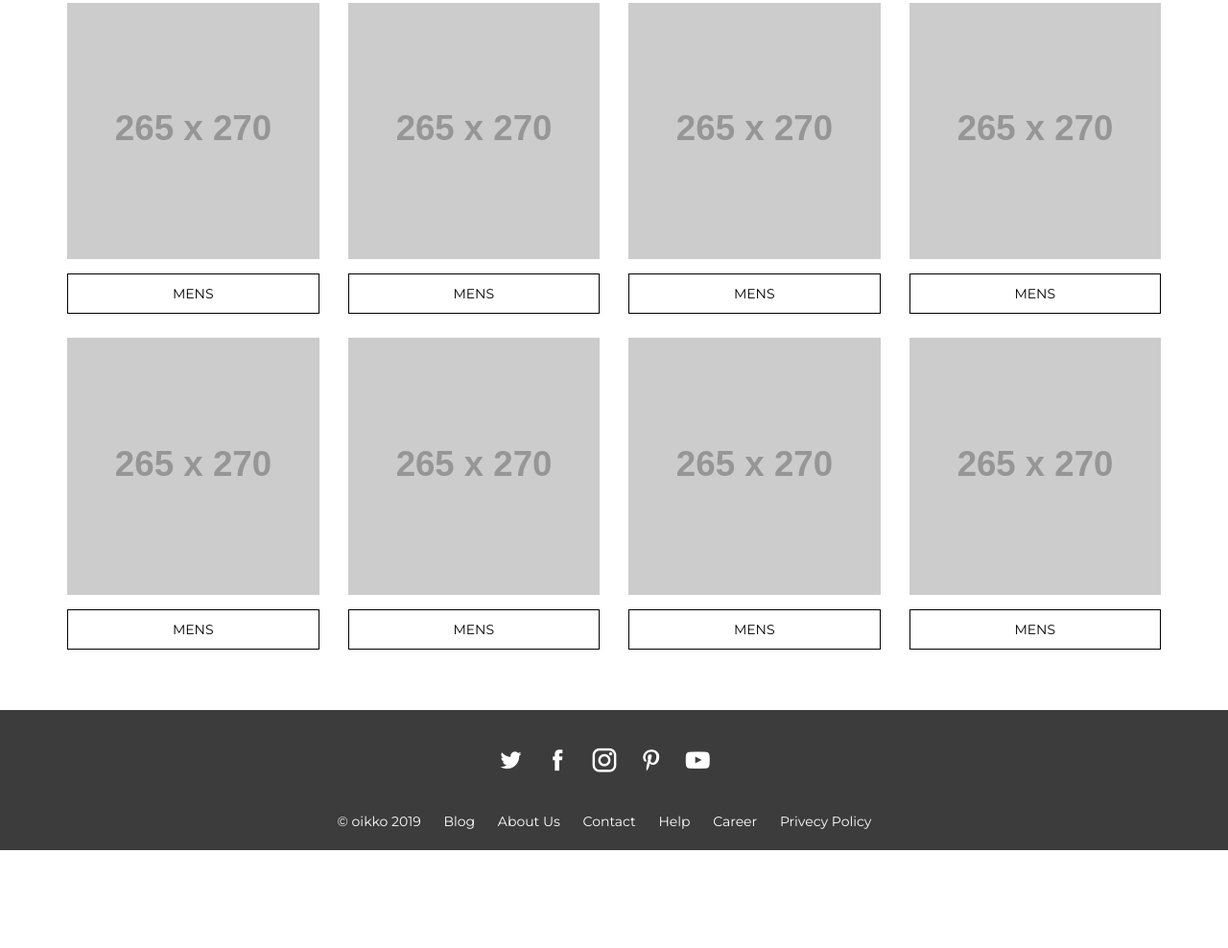
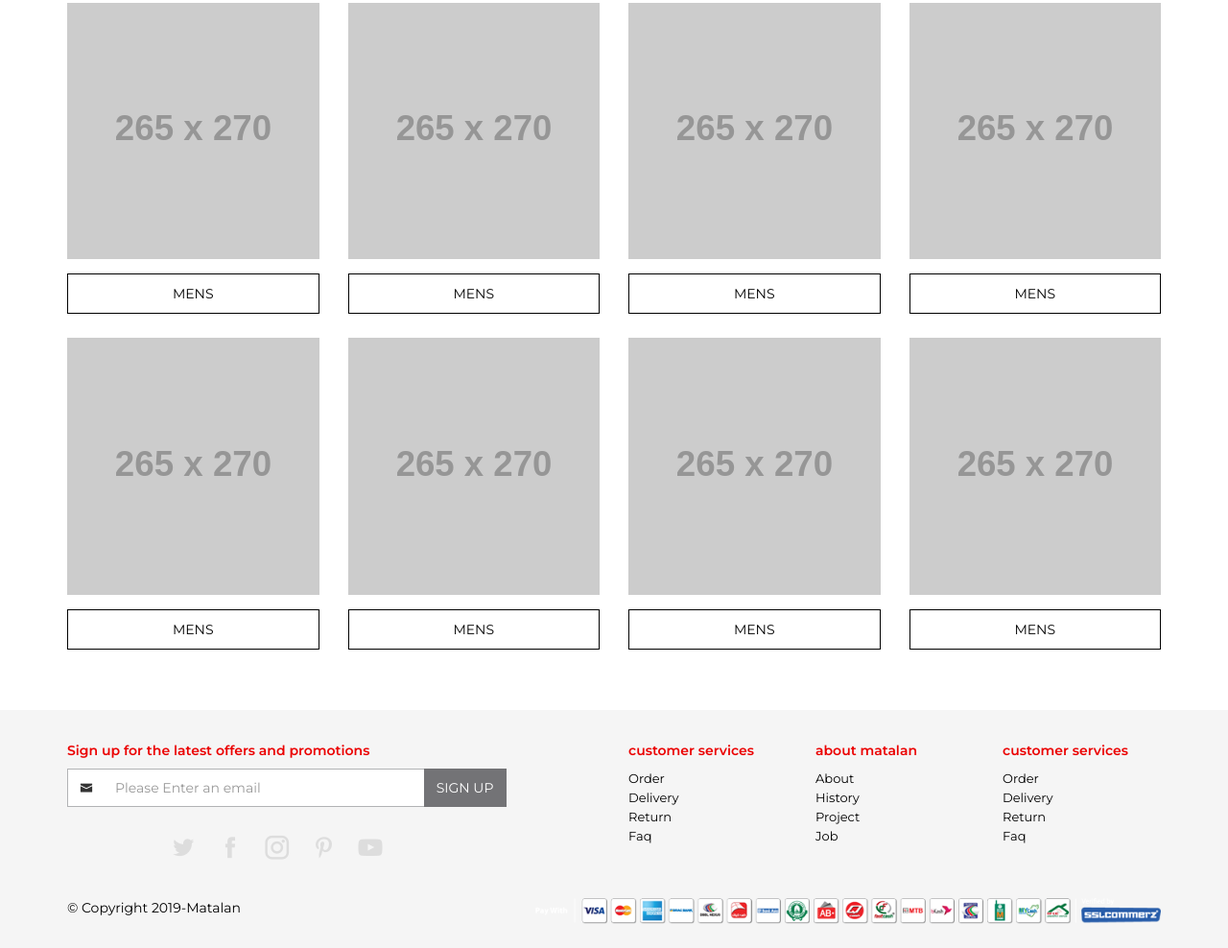
Before and after one commit to ovi100/matalan, a plain HTML site: page index.html in a window 1280 px wide. Shown: the part 1114-2102 px from the top of the page at 96% size. Before the commit the page ends 2000 px from the top, so only its background shows below. Drawn offline with Linux system fonts and the light colour scheme; placeholder pictures from the web are drawn by us.

Commit message:
home page done

```diff
--- a/css/theme.scss
+++ b/css/theme.scss
@@ -118,12 +118,6 @@ a:hover, a:visited, a:focus {
 		color: #111111;
 	    font-size: 32px;
 	    font-weight: 600;
-	}
-
-	.header-style{
-	    border-bottom: 2px solid $brand-color;
-	    width: 5%;
-	    margin: 0 auto;
 	}
 
 	p{
@@ -539,28 +533,67 @@ a:hover, a:visited, a:focus {
 }
 
 footer{
-	background:#3c3c3c;
-	color: $wcolor;
-	padding: 10px 0;
+	background:#f5f5f5;
+	color: $bcolor;
+	padding: 25px 0;
+
+	h5{
+		color: $brand-color;
+		font-weight: 600;
+	}
 
 	ul{
-		text-align: center;
 		li{
-			display: inline-block;
-			margin-right: 20px;
-
 			a{
-				color: $wcolor;
+				color: #000;
+				font-size: 13px;
 				text-transform: capitalize;
 			}
+		}
+	}
+
+	.newsletter{
+		button{
+			height: 40px;
+			border-color: #b2b3b5;
+			border-radius: 0;
+		}
+		.nl-btn-left{
+			border-right: 0;
+			&:hover,&:active,&:focus{
+				background: $wcolor;
+				box-shadow: none;
+				outline: 0;
+			}
+		}
+		.nl-btn-right{
+			background: #737376;
+			border-color: #737376;
+			color: $wcolor;
+		}
+		.form-control{
+			height: 40px;
+			border-left: 0;
+			box-shadow: none;
+			border-color: #b2b3b5;
 		}
 	}
 
 	.social-media-icon{
 		padding: 25px 0;
 		ul{
+			text-align: center;
 			li{
-				a{font-size: 25px;}
+				display: inline-block;
+				margin-right: 20px;
+				a{
+					color: #ddd;
+
+					font-size: 25px;
+					&:hover{
+						color: $brand-color;
+					}
+				}
 			}
 		}
 	}
--- a/index.html
+++ b/index.html
@@ -596,6 +596,24 @@
 	<!-- Start Footer Section -->
 	<footer>
 		<div class="container">
+			<div class="row">
+				<div class="col-lg-5 col-md-5 col-sm-12 col-xs-12">
+					<div class="newsletter">
+						<h5>Sign up for the latest offers and promotions</h5>
+						<div class="input-group">
+							<div class="input-group-btn">
+						      <button class="btn btn-default nl-btn-left">
+						        <i class="icofont-envelope"></i>
+						      </button>
+						    </div>
+						    <input type="text" class="form-control" placeholder="Please Enter an email">
+						    <div class="input-group-btn">
+						      <button class="btn btn-default nl-btn-right" type="submit">
+						        SIGN UP
+						      </button>
+						    </div>
+						  </div>
+					</div>
 					<div class="social-media-icon">
 						<ul>
 							<li><a href=""><i class="icofont-twitter"></i></a></li>
@@ -605,16 +623,52 @@
 							<li><a href=""><i class="icofont-youtube-play"></i></a></li>
 						</ul>
 					</div>
-			<div class="footer-nav">
+				</div>
+				<div class="col-lg-offset-1 col-md-offset-1 col-lg-6 col-md-6 col-sm-12 col-xs-12">
+					<div class="row">
+						<div class="col-lg-4 col-md-4 col-sm-4 col-xs-12">
+							<h5>customer services</h5>
+							<div class="footer-link">
 								<ul>
-					<li>&copy; oikko 2019</li>
-					<li><a href="">blog</a></li>
-					<li><a href="">about us</a></li>
-					<li><a href="">contact</a></li>
-					<li><a href="">help</a></li>
-					<li><a href="">career</a></li>
-					<li><a href="">privecy policy</a></li>
+									<li><a href="">order</a></li>
+									<li><a href="">delivery</a></li>
+									<li><a href="">return</a></li>
+									<li><a href="">faq</a></li>
 								</ul>
+							</div>
+						</div>
+						<div class="col-lg-4 col-md-4 col-sm-4 col-xs-12">
+							<h5>about matalan</h5>
+							<div class="footer-link">
+								<ul>
+									<li><a href="">about</a></li>
+									<li><a href="">history</a></li>
+									<li><a href="">project</a></li>
+									<li><a href="">job</a></li>
+								</ul>
+							</div>
+						</div>
+						<div class="col-lg-4 col-md-4 col-sm-4 col-xs-12">
+							<h5>customer services</h5>
+							<div class="footer-link">
+								<ul>
+									<li><a href="">order</a></li>
+									<li><a href="">delivery</a></li>
+									<li><a href="">return</a></li>
+									<li><a href="">faq</a></li>
+								</ul>
+							</div>
+						</div>
+					</div>
+				</div>
+			</div>
+			<div class="row">
+				<div class="col-lg-5 col-md-5 col-sm-5 col-xs-6">
+					&copy; Copyright 2019-Matalan
+				</div>
+				<div class="col-lg-7 col-md-7 col-sm-7 col-xs-6">
+					<img class="img-responsive" src="images/ssl-long.png" alt="payment">
+				</div>
 			</div>
 		</div>
 	</footer>
```
Also changed, not shown: css/theme.css, images/ssl-long.png (added), 1 other file. Lines whose indentation alone changed are shown as unchanged.
